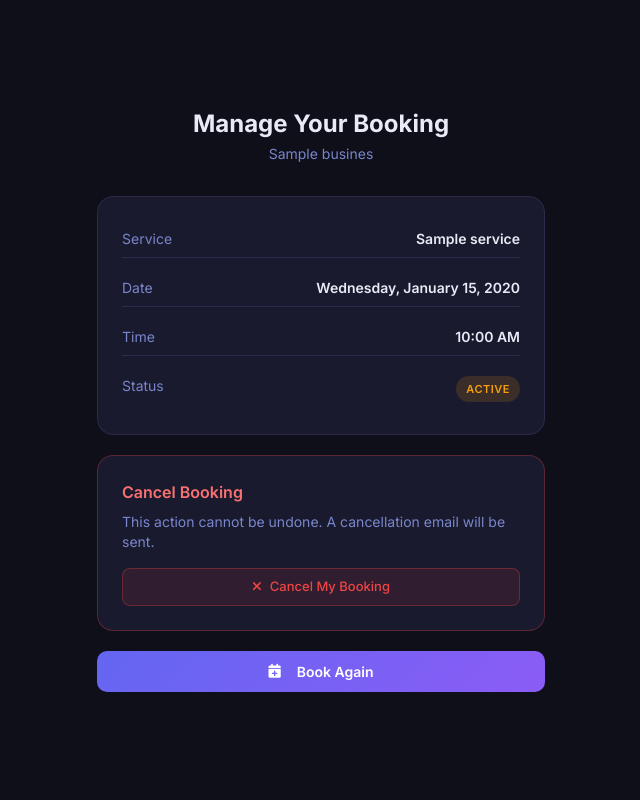
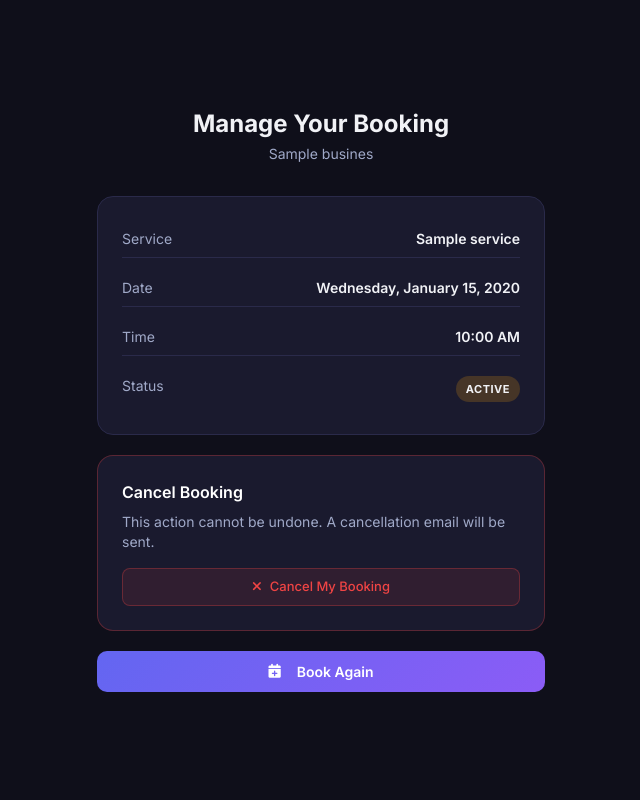
Before and after one commit to tshihab07/Online-Booking-Platform, a Django app: template bookings/templates/bookings/manage.html in a window 1280 px wide. Shown: the whole page, without its empty margins (319-959 px from the left). Run offline with Django 5.2, Linux system fonts and the light colour scheme; the template is opened without the code that fills it: most values are stand-ins (such as "Sample title", 1, 10 or a date in 2020); some libraries are stand-ins or nearby versions.

Commit message:
style(css): improve text contrast and visibility

```diff
--- a/static/css/dashboard.css
+++ b/static/css/dashboard.css
@@ -1,7 +1,3 @@
-/* ═══════════════════════════════════════════════
-   Bookify — Global Stylesheet
-   ═══════════════════════════════════════════════ */
-
 :root {
   --color-primary: #6366f1;
   --color-secondary: #8b5cf6;
@@ -10,8 +6,9 @@
   --color-surface: #1a1a2e;
   --color-surface-2: #16213e;
   --color-border: #2a2a4a;
-  --color-text: #e8eaf6;
-  --color-text-muted: #7986cb;
+  --color-text: #f1f2f6;
+  --color-text-muted: #a0a9c8;
+  --color-text-strong: #ffffff;
   --border-radius: 12px;
   --font-heading: 'Inter', sans-serif;
   --font-body: 'Inter', sans-serif;
@@ -28,21 +25,44 @@ body {
   color: var(--color-text);
   margin: 0;
   -webkit-font-smoothing: antialiased;
+  line-height: 1.6;
 }
 
-/* ── Scrollbar ── */
+/* strong text on cards */
+.card, .metric-card {
+  color: var(--color-text);
+}
+
+/* text visibility for muted text */
+.text-muted, [style*="color: var(--color-text-muted)"] {
+  color: var(--color-text-muted) !important;
+}
+
+/* white text on primary buttons */
+.btn-primary { color: var(--color-text-strong) !important; }
+
+/* card text */
+.card h1, .card h2, .card h3, .card h4, .card h5, .card h6 {
+  color: var(--color-text-strong);
+}
+
+.card p, .card span, .card div {
+  color: var(--color-text);
+}
+
+/***** scrollbar *****/
 ::-webkit-scrollbar { width: 6px; height: 6px; }
 ::-webkit-scrollbar-track { background: var(--color-bg); }
 ::-webkit-scrollbar-thumb { background: var(--color-border); border-radius: 3px; }
 ::-webkit-scrollbar-thumb:hover { background: var(--color-primary); }
 
-/* ── Form Elements ── */
+/***** form elements *****/
 .form-input,
 .form-select,
 .form-textarea {
   background: var(--color-surface-2);
   border: 1px solid var(--color-border);
-  color: var(--color-text);
+  color: var(--color-text-strong);
   border-radius: 10px;
   padding: 10px 14px;
   width: 100%;
@@ -59,11 +79,11 @@ body {
   box-shadow: 0 0 0 3px rgba(99, 102, 241, 0.15);
 }
 
-.form-input::placeholder { color: var(--color-text-muted); opacity: 0.7; }
-.form-select option { background: var(--color-surface); }
+.form-input::placeholder { color: var(--color-text-muted); opacity: 0.8; }
+.form-select option { background: var(--color-surface); color: var(--color-text-strong); }
 .form-checkbox { accent-color: var(--color-primary); width: 16px; height: 16px; }
 
-/* ── Buttons ── */
+/***** buttons *****/
 .btn-primary {
   background: linear-gradient(135deg, var(--color-primary), var(--color-secondary));
   color: white;
@@ -112,7 +132,7 @@ body {
 }
 .btn-danger:hover { background: rgba(239, 68, 68, 0.2); }
 
-/* ── Cards ── */
+/***** cards *****/
 .card {
   background: var(--color-surface);
   border: 1px solid var(--color-border);
@@ -128,23 +148,23 @@ body {
 }
 .metric-card:hover { border-color: rgba(99, 102, 241, 0.4); }
 
-/* ── Badges ── */
+/***** badges *****/
 .badge {
   padding: 3px 10px;
   border-radius: 20px;
   font-size: 11px;
-  font-weight: 600;
+  font-weight: 700;
   text-transform: uppercase;
   letter-spacing: 0.5px;
 }
-.badge-green  { background: rgba(34,197,94,0.15);  color: #22c55e; }
-.badge-red    { background: rgba(239,68,68,0.15);   color: #ef4444; }
-.badge-yellow { background: rgba(245,158,11,0.15);  color: #f59e0b; }
-.badge-blue   { background: rgba(59,130,246,0.15);  color: #3b82f6; }
-.badge-purple { background: rgba(99,102,241,0.15);  color: #6366f1; }
-.badge-gray   { background: rgba(107,114,128,0.15); color: #9ca3af; }
+.badge-green  { background: rgba(34,197,94,0.2);  color: #4ade80; }
+.badge-red    { background: rgba(239,68,68,0.2);   color: #f87171; }
+.badge-yellow { background: rgba(245,158,11,0.2);  color: #fbbf24; }
+.badge-blue   { background: rgba(59,130,246,0.2);  color: #60a5fa; }
+.badge-purple { background: rgba(99,102,241,0.2);  color: #a5b4fc; }
+.badge-gray   { background: rgba(107,114,128,0.2); color: #d1d5db; }
 
-/* ── Tables ── */
+/***** tables *****/
 .data-table { width: 100%; border-collapse: collapse; }
 .data-table th {
   text-align: left;
@@ -153,7 +173,7 @@ body {
   font-weight: 600;
   text-transform: uppercase;
   letter-spacing: 0.8px;
-  color: var(--color-text-muted);
+  color: rgba(255, 255, 255, 1);
   border-bottom: 1px solid var(--color-border);
 }
 .data-table td {
@@ -161,10 +181,11 @@ body {
   font-size: 14px;
   border-bottom: 1px solid rgba(42,42,74,0.5);
   vertical-align: middle;
+  color: var(--color-text);
 }
 .table-row:hover { background: rgba(99,102,241,0.04); }
 
-/* ── Glassmorphism (public pages) ── */
+/***** glassmorphism *****/
 .glass {
   background: var(--glass-bg, rgba(255,255,255,0.08));
   backdrop-filter: blur(20px);
@@ -172,13 +193,13 @@ body {
   border: 1px solid var(--glass-border, rgba(255,255,255,0.12));
 }
 
-/* ── Heatmap dots ── */
+/***** heatmap dots *****/
 .slot-green  { background: #22c55e; }
 .slot-orange { background: #f59e0b; }
 .slot-red    { background: #ef4444; }
 .slot-closed { background: #374151; }
 
-/* ── Step indicator ── */
+/***** step indicator *****/
 .step-indicator {
   display: flex;
   align-items: center;
@@ -208,7 +229,7 @@ body {
 .step-line { flex: 1; height: 2px; background: var(--color-border); min-width: 24px; }
 .step.done + .step-line { background: #22c55e; }
 
-/* ── Service cards (public) ── */
+/***** service cards *****/
 .service-card {
   background: var(--glass-bg, rgba(255,255,255,0.06));
   border: 1px solid var(--glass-border, rgba(255,255,255,0.1));
@@ -236,7 +257,7 @@ body {
 }
 .service-card:hover .quick-book { opacity: 1; }
 
-/* ── Time slot pills ── */
+/***** time slot pills *****/
 .time-pill {
   padding: 8px 16px;
   border-radius: 50px;
@@ -264,7 +285,7 @@ body {
   text-decoration: line-through;
 }
 
-/* ── Staff portrait cards ── */
+/***** staff portrait cards *****/
 .staff-card {
   text-align: center;
   cursor: pointer;
@@ -292,7 +313,7 @@ body {
   margin: 0 auto 10px;
 }
 
-/* ── Calendar heatmap ── */
+/***** calendar heatmap *****/
 .cal-grid { display: grid; grid-template-columns: repeat(7, 1fr); gap: 4px; }
 .cal-day {
   aspect-ratio: 1;
@@ -315,7 +336,7 @@ body {
   margin-top: 3px;
 }
 
-/* ── Checkout split panel ── */
+/***** checkout split panel *****/
 .checkout-panel {
   position: fixed;
   top: 0; right: -100%;
@@ -338,7 +359,7 @@ body {
 }
 .checkout-overlay.open { opacity: 1; pointer-events: all; }
 
-/* ── Social proof ticker ── */
+/***** social proof ticker *****/
 .ticker-wrap {
   overflow: hidden;
   white-space: nowrap;
@@ -353,7 +374,7 @@ body {
   100% { transform: translateX(-50%); }
 }
 
-/* ── Animations ── */
+/***** animations *****/
 @keyframes fadeInUp {
   from { opacity: 0; transform: translateY(20px); }
   to   { opacity: 1; transform: translateY(0); }
@@ -371,7 +392,7 @@ body {
 .animate-slide-in  { animation: slideInRight 0.4s ease forwards; }
 .pulse-glow        { animation: pulse-glow 2s infinite; }
 
-/* ── FullCalendar overrides ── */
+/***** fullCalendar overrides *****/
 .fc { font-family: var(--font-body) !important; }
 .fc-theme-standard td, .fc-theme-standard th { border-color: var(--color-border) !important; }
 .fc-col-header-cell-cushion, .fc-daygrid-day-number { color: var(--color-text) !important; }
@@ -384,10 +405,10 @@ body {
 .fc-daygrid-day { background: var(--color-surface) !important; }
 .fc-day-today { background: rgba(99,102,241,0.08) !important; }
 
-/* ── Chart.js canvas ── */
+/***** chart.js canvas *****/
 canvas { max-width: 100%; }
 
-/* ── Responsive ── */
+/***** responsive *****/
 @media (max-width: 768px) {
   :root { --sidebar-width: 0px; }
   .sidebar { transform: translateX(-100%); transition: transform 0.3s; }
```
